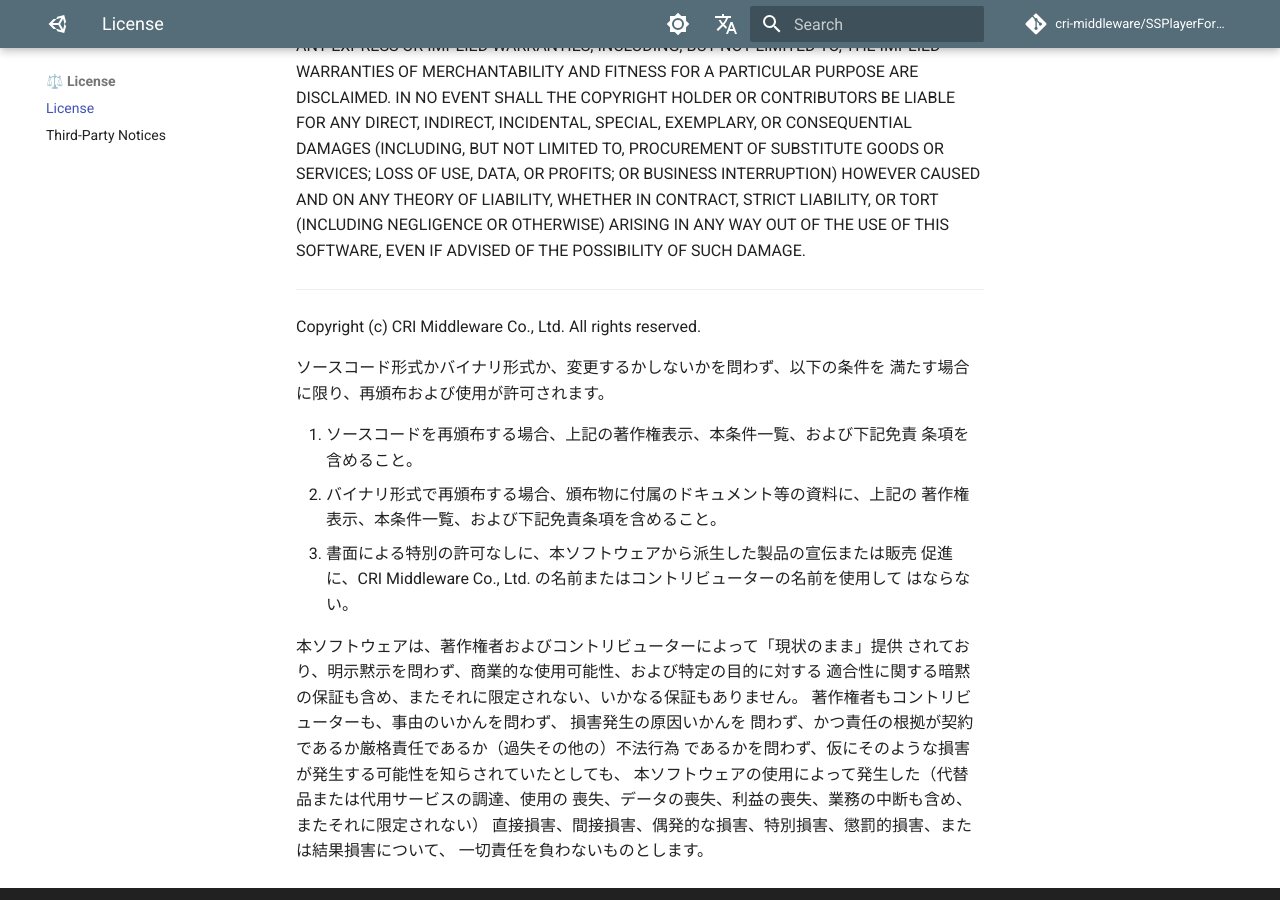
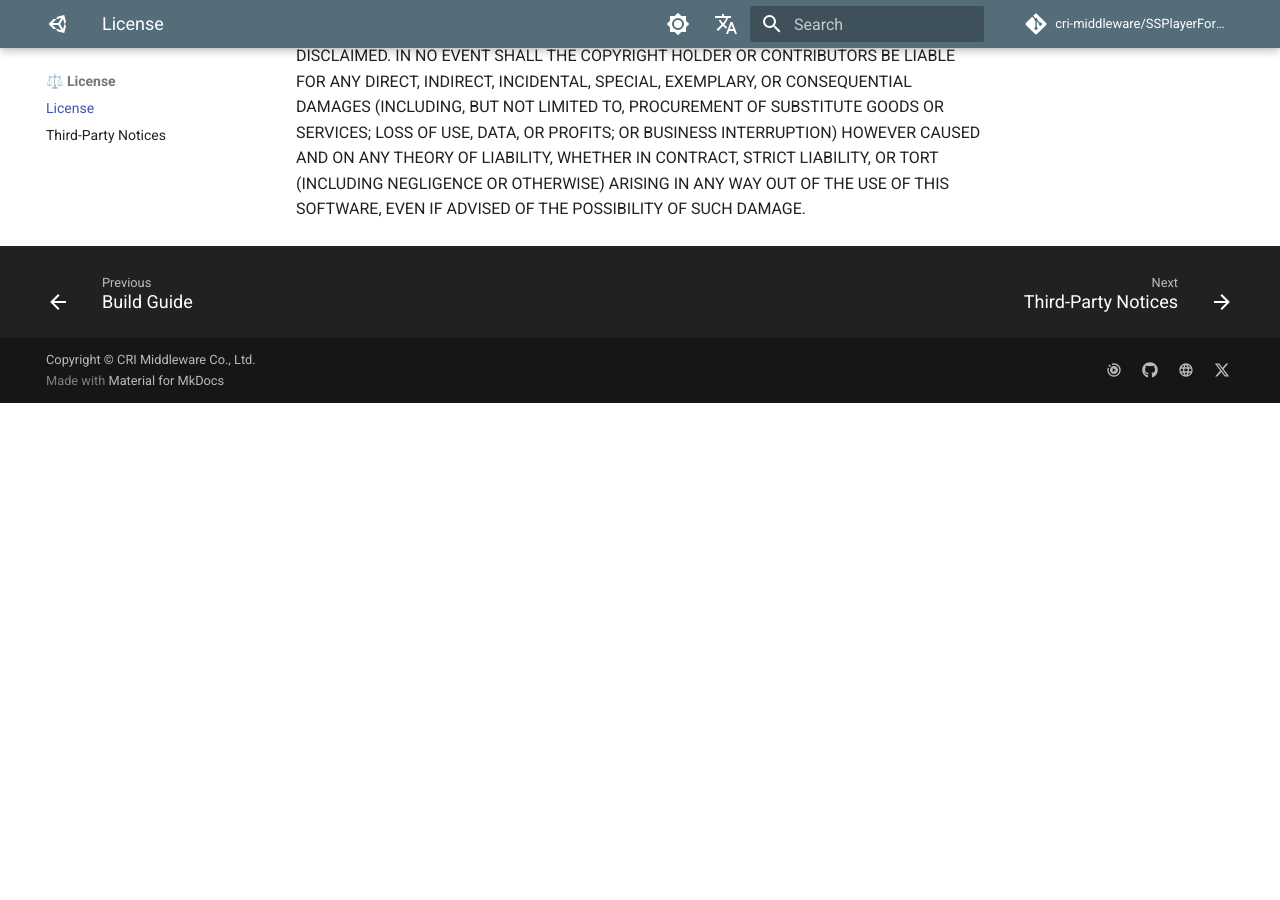
Before and after one commit to cri-middleware/SSPlayerForUnity, an MkDocs documentation site: the page built from docs/en/license.md, in a window 1280 px wide and 900 px high, scrolled down 607 px. Built offline with MkDocs 1.6.1 and Material for MkDocs 9.7.7, drawn with Linux system fonts in a browser that asks for light colours; comment, search, counter and statistics services are not loaded; after the commit the page ends 1010 px from its top, so only the background shows below that; some of the changed text lies outside the part shown.

Commit message:
docs: split the licence so GitHub can read it
GitHub reports this repository's licence as "Other". LICENSE.md carries the
BSD-3-Clause text and a Japanese translation of it under a horizontal rule, and
the detector compares the whole file against known licence texts -- the
translation is about 40% of it, so nothing matches.

The English text moves out on its own and the translation becomes LICENSE.ja.md,
labelled a reference translation with the English named as authoritative. The
leading SPDX-License-Identifier line goes too: measured with licensee 10.1.0,
that one line costs six points of similarity and flips the verdict on its own.

Proven on SSPlayerForGodot, the one repository already public: after the same
split, its licence went from other to bsd-3-clause.

The two locale licence pages stop being the same page: both included LICENSE.md,
so each locale was served the other's text as well. docs/ja/license.md now
includes the translation.

The UPM package is deliberately left English-only -- see the pull request.

```diff
--- a/LICENSE.md
+++ b/LICENSE.md
@@ -25,30 +23,3 @@ LOSS OF USE, DATA, OR PROFITS; OR BUSINESS INTERRUPTION) HOWEVER CAUSED AND
 ON ANY THEORY OF LIABILITY, WHETHER IN CONTRACT, STRICT LIABILITY, OR TORT
 (INCLUDING NEGLIGENCE OR OTHERWISE) ARISING IN ANY WAY OUT OF THE USE OF THIS
 SOFTWARE, EVEN IF ADVISED OF THE POSSIBILITY OF SUCH DAMAGE.
-
----------------
-
-Copyright (c) CRI Middleware Co., Ltd.
-All rights reserved.
-
-ソースコード形式かバイナリ形式か、変更するかしないかを問わず、以下の条件を
-満たす場合に限り、再頒布および使用が許可されます。
-
-1. ソースコードを再頒布する場合、上記の著作権表示、本条件一覧、および下記免責
-   条項を含めること。
-2. バイナリ形式で再頒布する場合、頒布物に付属のドキュメント等の資料に、上記の
-   著作権表示、本条件一覧、および下記免責条項を含めること。
-3. 書面による特別の許可なしに、本ソフトウェアから派生した製品の宣伝または販売
-   促進に、CRI Middleware Co., Ltd. の名前またはコントリビューターの名前を使用して
-   はならない。
-
-本ソフトウェアは、著作権者およびコントリビューターによって「現状のまま」提供
-されており、明示黙示を問わず、商業的な使用可能性、および特定の目的に対する
-適合性に関する暗黙の保証も含め、またそれに限定されない、いかなる保証もありません。
-著作権者もコントリビューターも、事由のいかんを問わず、 損害発生の原因いかんを
-問わず、かつ責任の根拠が契約であるか厳格責任であるか（過失その他の）不法行為
-であるかを問わず、仮にそのような損害が発生する可能性を知らされていたとしても、
-本ソフトウェアの使用によって発生した（代替品または代用サービスの調達、使用の
-喪失、データの喪失、利益の喪失、業務の中断も含め、またそれに限定されない）
-直接損害、間接損害、偶発的な損害、特別損害、懲罰的損害、または結果損害について、
-一切責任を負わないものとします。
--- a/mkdocs.base.yml
+++ b/mkdocs.base.yml
@@ -96,8 +96,9 @@ markdown_extensions:
       pygments_lang_class: true
   - pymdownx.inlinehilite
   # `base_path` is resolved against this file's directory, which is the repository root for
-  # all three configs -- which is what lets docs/*/license.md pull in LICENSE.md and
-  # THIRD_PARTY_NOTICES.md from there instead of keeping a second copy per locale.
+  # all three configs -- which is what lets docs/en/license.md pull in LICENSE.md,
+  # docs/ja/license.md pull in LICENSE.ja.md, and both pull THIRD_PARTY_NOTICES.md
+  # from there instead of keeping a second copy per locale.
   - pymdownx.snippets:
       base_path:
         - .
```
Also changed, not shown: other parts of LICENSE.md (+0 -2 lines), LICENSE.ja.md (added, +27 -0 lines), README.ja.md (+1 -1 lines), docs/ja/license.md (+1 -1 lines).
